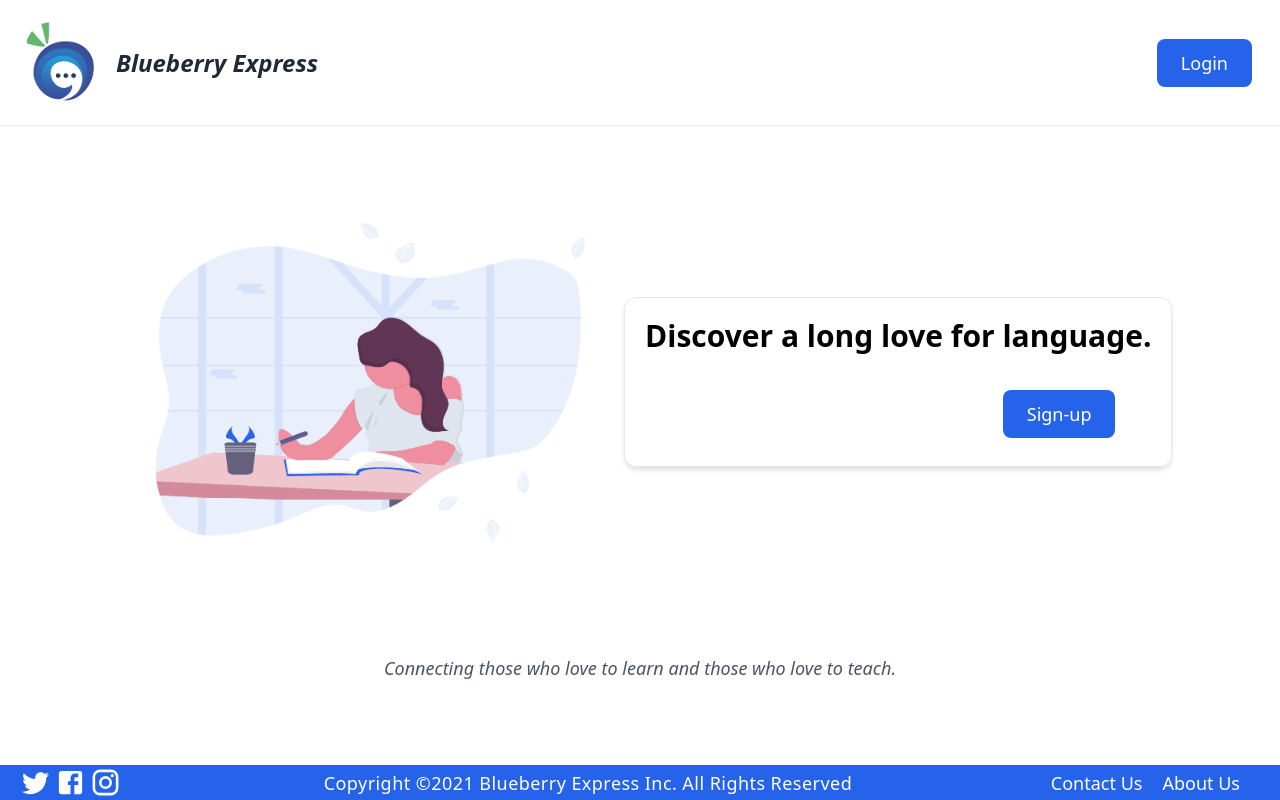
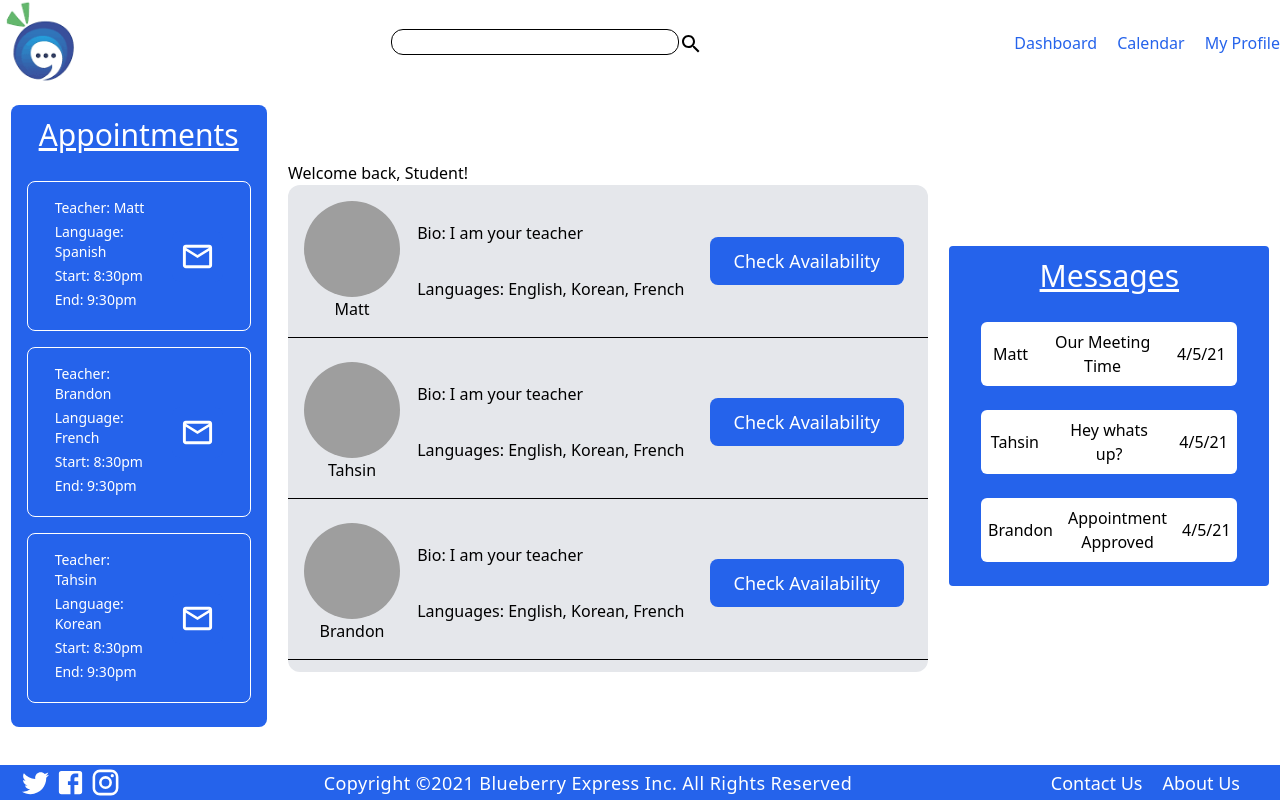
Before and after one commit to hratx-blue-ocean/Blueberry-Express, a React app in the folder react/: page / in a window 1280 px wide. Built offline with nearby package versions, Linux system fonts and the light colour scheme; grey boxes are pictures that could not be loaded.

Commit message:
Created StudentHome Page containers Working on finishing styling

```diff
--- a/react/src/components/App.jsx
+++ b/react/src/components/App.jsx
@@ -2,13 +2,16 @@ import React from 'react';
 import { LandingPage } from './Layouts/LandingPage.jsx';
 import { Switch, Route } from "react-router-dom";
 
+import {StudentHome} from './Layouts/StudentHome.jsx'
+
 const App = () => (
   <div>
-    <Switch>
+    {/* <Switch>
       <Route path="/">
         <LandingPage />
       </Route>
-    </Switch>
+    </Switch> */}
+    <StudentHome/>
   </div>
 );
 
--- a/react/src/components/Buttons/MessageBtn.jsx
+++ b/react/src/components/Buttons/MessageBtn.jsx
@@ -1,14 +1,14 @@
 import React from 'react';
-import InboxIcon from '@material-ui/icons/Inbox';
+import MailOutlineIcon from '@material-ui/icons/MailOutline';
 
 
 export const MessageBtn = ({handleClick}) => {
   return (
     <button
     type="button"
-    className="h-10 px-5 m-2 text-white transition-colors duration-150 bg-blue-600 rounded-lg focus:shadow-outline hover:bg-blue-800"
+    className=" p-2 text-white transition-colors duration-150 bg-blue-600 rounded-lg focus:shadow-outline hover:bg-blue-800"
     onClick={handleClick}>
-      <InboxIcon className="pr-1" fontSize="large"/>
+      <MailOutlineIcon fontSize="large"/>
     </button>
   )
 }
--- a/react/src/components/Layouts/StudentHome.jsx
+++ b/react/src/components/Layouts/StudentHome.jsx
@@ -1,9 +1,26 @@
 import React from 'react';
+import { Logo } from '../Shared/Logo.jsx';
+import { Nav } from '../Shared/Nav.jsx';
+import { SearchBar } from '../StudentOnly/SearchBar.jsx';
+import { StudentAppointmentsContainer } from '../StudentOnly/StudentAppointmentsContainer.jsx';
+import { MessagesContainer } from '../Shared/MessagesContainer.jsx';
+import { TeacherContainer } from '../StudentOnly/TeacherContainer.jsx';
+import { Footer } from '../Shared/Footer.jsx';
 
 export const StudentHome = () => {
     return (
         <div>
-            <h1>StudentHome</h1>
+          <div className="flex justify-between items-center">
+            <Logo />
+            <SearchBar />
+            <Nav />
+          </div>
+          <div className="flex justify-around items-center h-full mt-5">
+            <StudentAppointmentsContainer />
+            <TeacherContainer />
+            <MessagesContainer />
+          </div>
+            <Footer />
         </div>
     )
 }
--- a/react/src/components/Shared/Footer.jsx
+++ b/react/src/components/Shared/Footer.jsx
@@ -5,7 +5,7 @@ import InstagramIcon from '@material-ui/icons/Instagram';
 
 export const Footer = () => {
   return (
-    <div className="flex justify-between items-center bg-blue-600 text-white">
+    <div className="absolute w-screen bottom-0 flex justify-between items-center bg-blue-600 text-white">
       <div className="ml-5">
       <TwitterIcon className="pr-1" fontSize="large"/>
       <FacebookIcon className="pr-1" fontSize="large"/>
--- a/react/src/components/Shared/Message.jsx
+++ b/react/src/components/Shared/Message.jsx
@@ -2,7 +2,7 @@ import React from 'react';
 
 export const Message = ({ message }) => {
   return (
-    <div className="flex justify-around items-center border bg-white text-black border-black w-4/5 mb-6 rounded-md h-16">
+    <div className="flex justify-around items-center bg-white text-black border-black w-4/5 mb-6 rounded-md h-16">
       <p>{message.from}</p>
       <p className="w-2/5">{message.subject}</p>
       <p>{message.created_at}</p>
--- a/react/src/components/Shared/MessagesContainer.jsx
+++ b/react/src/components/Shared/MessagesContainer.jsx
@@ -27,8 +27,8 @@ export const MessagesContainer = () => {
   ]
 
   return (
-    <div className="border border-black bg-blue-600 rounded w-2/5 h-3/5 text-white text-center">
-      <h2 className="text-3xl underline mb-6">Messages</h2>
+    <div className="bg-blue-600 rounded w-1/4 text-white text-center">
+      <h2 className="text-3xl underline mb-4 p-3">Messages</h2>
       <div className="flex items-center flex-col">
       {messagesArray.map((message, index) => {
         return <Message message={message} key={index}/>
--- a/react/src/components/StudentOnly/SearchBar.jsx
+++ b/react/src/components/StudentOnly/SearchBar.jsx
@@ -0,0 +1,11 @@
+import React from 'react';
+import SearchIcon from '@material-ui/icons/Search';
+
+export const SearchBar = () => {
+  return (
+    <div>
+      <input className="w-72 border border-black rounded-xl text-center"  type="text"></input>
+      <button><SearchIcon /></button>
+    </div>
+  )
+}
--- /dev/null
+++ b/react/src/components/StudentOnly/StudentAppointment.jsx
@@ -0,0 +1,19 @@
+import React from 'react';
+import {MessageBtn} from '../Buttons/MessageBtn'
+
+export const StudentAppointment = ({ appointment }) => {
+
+  return (
+    <div className="flex justify-around items-center p-4 border border-white rounded-lg m-4 text-left">
+      <div className="w-1/2">
+        <p className="pb-1"><span>Teacher:</span> {appointment.with}</p>
+        <p className="pb-1"><span>Language:</span> {appointment.lang}</p>
+        <p className="pb-1"><span>Start:</span> {appointment.start}</p>
+        <p className="pb-1"><span>End:</span> {appointment.end}</p>
+      </div>
+      <div>
+        <MessageBtn/>
+      </div>
+    </div>
+  )
+}
--- a/react/src/components/StudentOnly/StudentAppointmentsContainer.jsx
+++ b/react/src/components/StudentOnly/StudentAppointmentsContainer.jsx
@@ -0,0 +1,36 @@
+import React from 'react';
+import {StudentAppointment} from './StudentAppointment';
+
+export const StudentAppointmentsContainer = () => {
+  const appointments = [
+    {
+      with: 'Matt',
+      start: '8:30pm',
+      end: '9:30pm',
+      lang: 'Spanish'
+    },
+    {
+      with: 'Brandon',
+      start: '8:30pm',
+      end: '9:30pm',
+      lang: 'French'
+    },
+    {
+      with: 'Tahsin',
+      start: '8:30pm',
+      end: '9:30pm',
+      lang: 'Korean'
+    }
+  ]
+
+  return (
+    <div className="bg-blue-600 w-1/5 h-4/5 rounded-lg text-white text-center text-sm">
+      <h1 className="text-3xl underline mb-4 p-3">Appointments</h1>
+      <div className="pb-2">
+        {appointments.map((appointment, index) => {
+          return <StudentAppointment appointment={appointment} key={index}/>
+        })}
+      </div>
+    </div>
+  )
+}
--- a/react/src/components/StudentOnly/TeacherContainer.jsx
+++ b/react/src/components/StudentOnly/TeacherContainer.jsx
@@ -29,7 +29,7 @@ export const TeacherContainer = () => {
   ]
 
   return (
-    <div className="w-2/5">
+    <div className="w-1/2">
       <h1>Welcome back, Student!</h1>
       <div className="bg-gray-200 rounded-xl pb-1">
         {dummyData.map((user, index) => {
```
Also changed, not shown: react/src/components/StudentOnly/StudentAppoitment.jsx (deleted).
